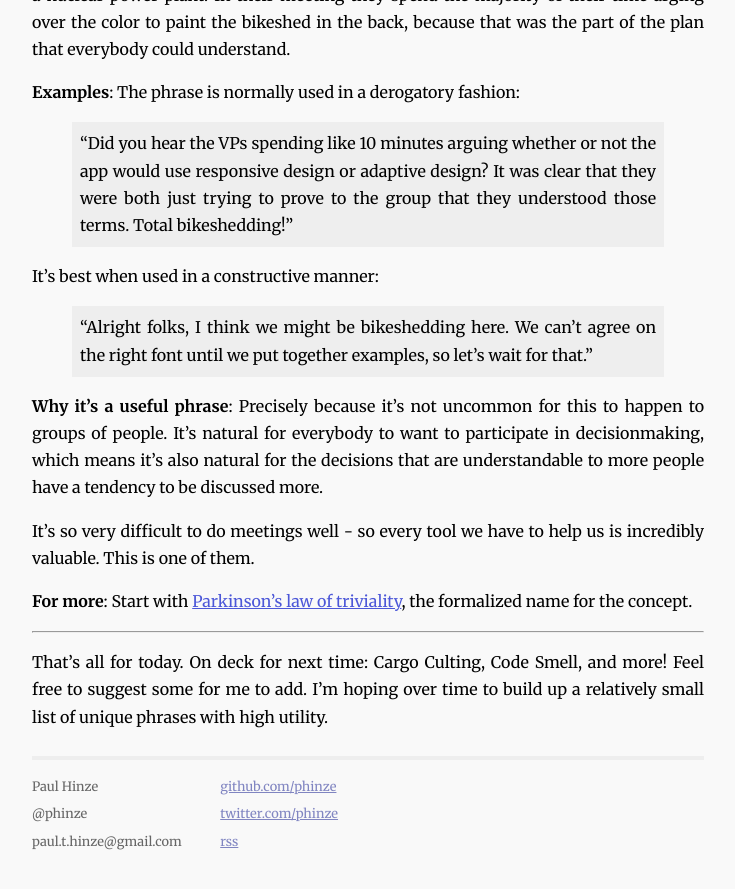
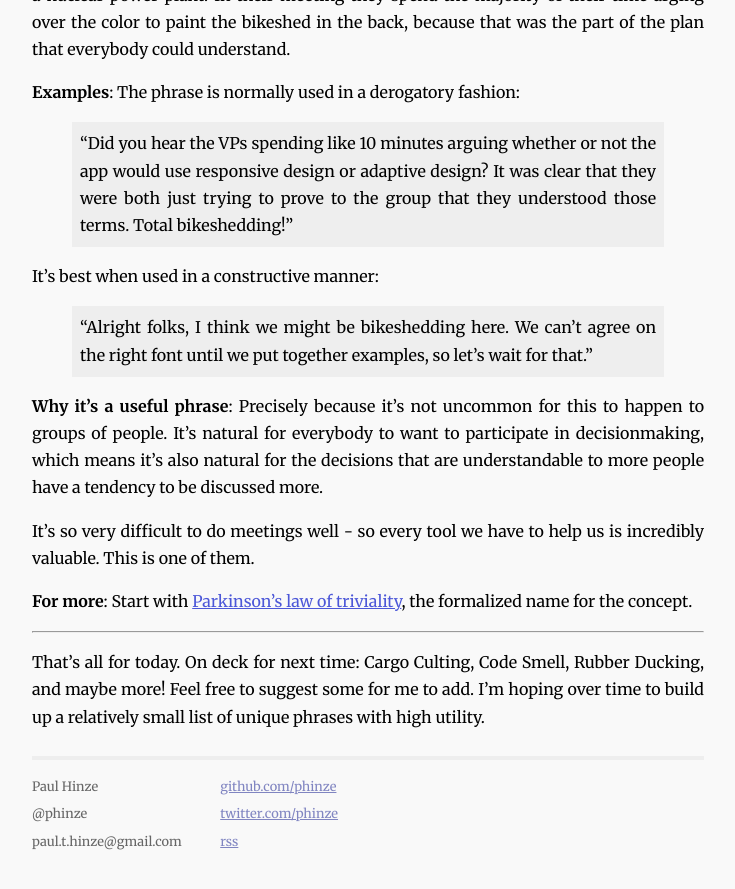
Before and after one commit to phinze/phinze.github.io, a Jekyll site: the page built from _posts/2014-05-24-useful-tech-terms-part-1.markdown, in a window 1280 px wide and 900 px high, scrolled down 2801 px. Shown: the top 889 px of the window, without its empty margins (272-1007 px from the left). Built offline with Jekyll 4.4.1, drawn with Linux system fonts in a browser that asks for light colours; Markdown is read by kramdown in place of the engine named in the settings.

Commit message:
add rubber ducking on deck
thanks to @bantik for reminding me! <3

```diff
--- a/_posts/2014-05-24-useful-tech-terms-part-1.markdown
+++ b/_posts/2014-05-24-useful-tech-terms-part-1.markdown
@@ -155,6 +155,7 @@ the formalized name for the concept.
 
 ----
 
-That's all for today. On deck for next time: Cargo Culting, Code Smell, and
-more! Feel free to suggest some for me to add. I'm hoping over time to build up
-a relatively small list of unique phrases with high utility.
+That's all for today. On deck for next time: Cargo Culting, Code Smell, Rubber
+Ducking, and maybe more! Feel free to suggest some for me to add. I'm hoping
+over time to build up a relatively small list of unique phrases with high
+utility.
```
